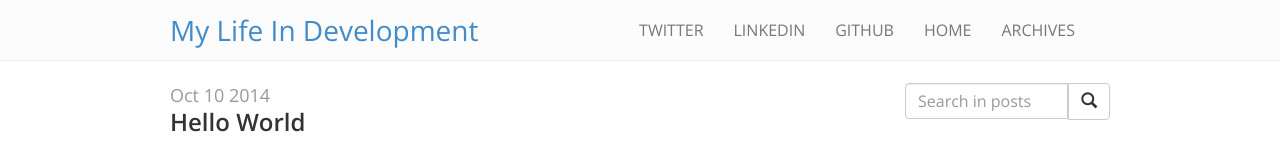
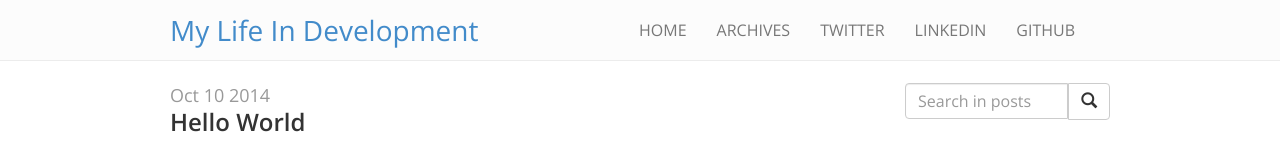
Before and after one commit to ChuckPierce/ChuckPierce.github.io, a plain HTML site: page 2014/10/10/Hello-World-0/index.html in a window 1280 px wide. Shown: the top 160 px of the page. Drawn offline with nearby package versions, Linux system fonts and the light colour scheme; a script that the page names is missing; files whose address does not match are found by name.

Commit message:
Site updated: 2014-10-10 18:53:31

```diff
--- a/2014/10/10/Hello-World-0/index.html
+++ b/2014/10/10/Hello-World-0/index.html
@@ -50,7 +50,7 @@
       <a class="navbar-brand" href="/"><span class="text-primary">My Life In Development</span></a>
     </div>
     <div class="collapse navbar-collapse navbar-right">
-      <ul class="nav navbar-nav pull-right">
+      <ul class="nav navbar-nav">
 
           <li><a href="/">Home</a></li>
 
```
Also changed, not shown: 2014/10/10/My-Life-In-Development/index.html (+1 -1 lines), archives/2014/10/index.html (+1 -1 lines), archives/2014/index.html (+1 -1 lines), archives/index.html (+1 -1 lines), index.html (+1 -1 lines).
